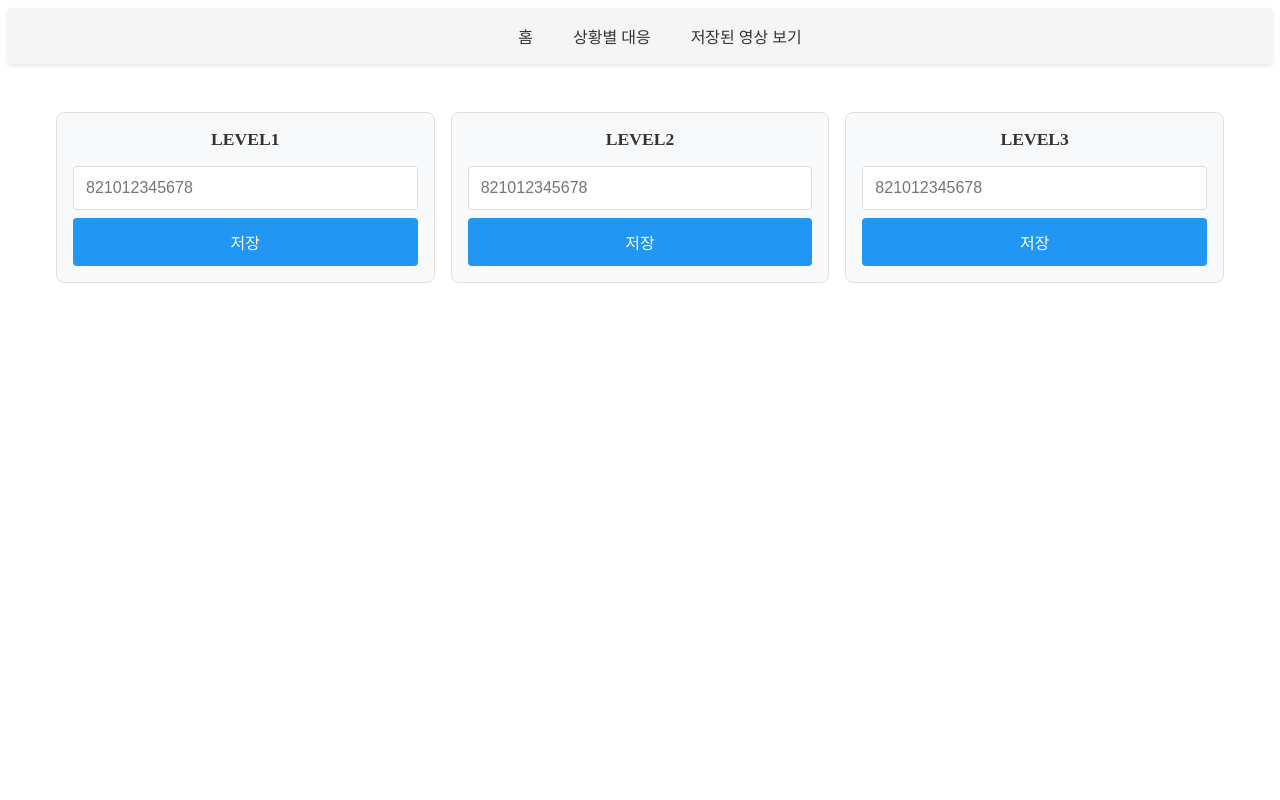
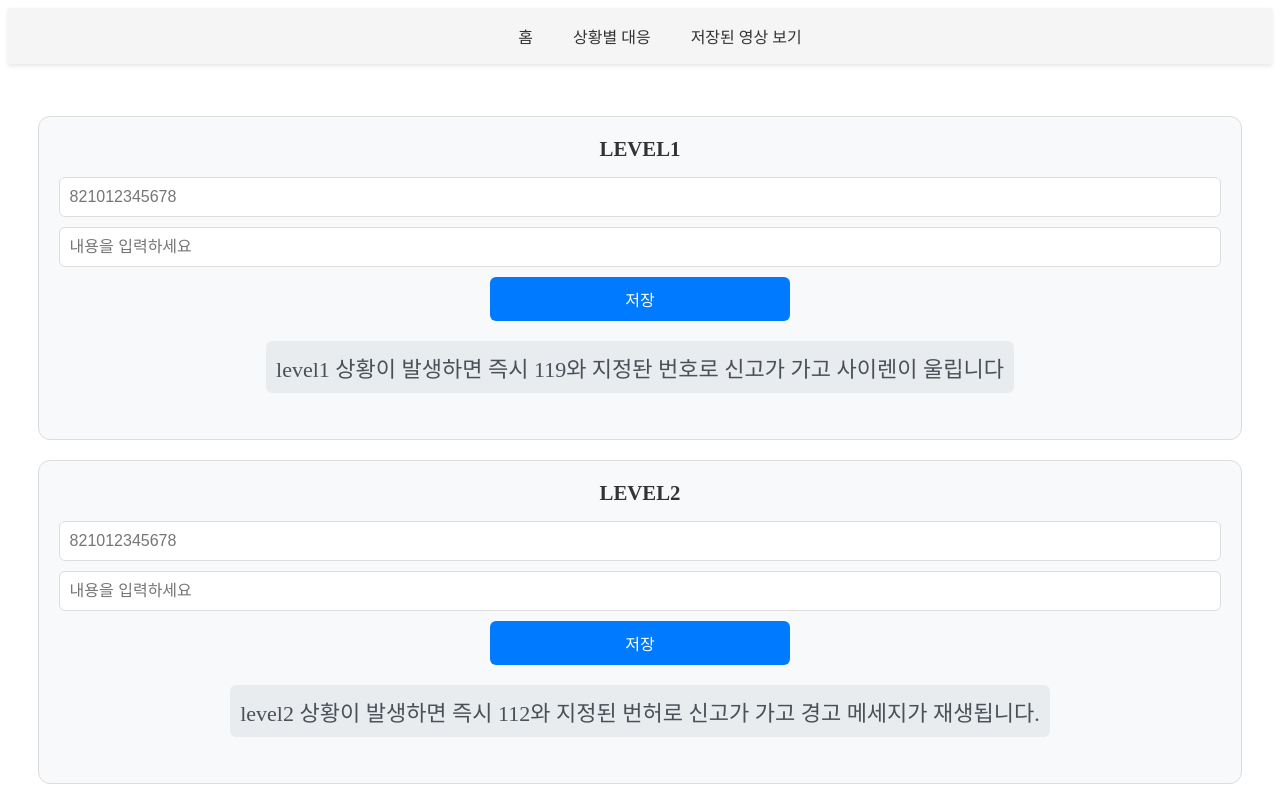
Before and after one commit to carrbanog/WebcamTest, a React (Vite) app in the folder cam/: page /inputNum in a window 1280 px wide. Shown: the top 800 px of the page. Built offline with nearby package versions, Linux system fonts and the light colour scheme.

Commit message:
ai 연결중중

```diff
--- a/cam/package.json
+++ b/cam/package.json
@@ -18,7 +18,8 @@
     "react": "^19.0.0",
     "react-dom": "^19.0.0",
     "react-router-dom": "^7.3.0",
-    "react-webcam": "^7.2.0"
+    "react-webcam": "^7.2.0",
+    "socket.io-client": "^4.8.1"
   },
   "devDependencies": {
     "@eslint/js": "^9.21.0",
--- a/cam/src/api/api.js
+++ b/cam/src/api/api.js
@@ -63,20 +63,36 @@ export const callSavedVideo = async () => {
   }
 };
 
-export const testConnection = async () => {
+export async function testConnection(blob) {
+  const formData = new FormData();
+  formData.append("video_chunk", blob);
+
   try {
-    const res = await fetch("http://10.1.7.161:8000/test", {
+    const res = await fetch("http://10.1.6.242:5000/test", {
       method: "POST",
-      headers: {
-        "Content-Type": "application/json",
-      },
-      body: JSON.stringify({ message: "프론트에서 보낸 테스트 메시지" }),
+      body: formData,
     });
+    const data = await res.json();
+    return data;
+  } catch (err) {
+    console.error("영상 청크 전송 실패:", err);
+  }
+}
 
-    const data = await res.json();
-    console.log("서버 응답:", data);
-  } catch (err) {
-    console.error("연결 실패:", err);
-  }
-};
+// export async function testConnection() {
+//   const formData = new FormData();
+//   formData.append("message", "Hello from frontend"); // 테스트용 문자열 추가
+
+//   try {
+//     const response = await fetch("http://10.1.6.242:5000/test", {
+//       method: "POST",
+//       body: formData,
+//     });
+
+//     const data = await response.json();
+//     return data;
+//   } catch (err) {
+//     console.error("문자 전송 실패:", err);
+//   }
+// }
 // export default { uploadVideo, sendSMS };
--- /dev/null
+++ b/cam/src/api/api1.js
@@ -0,0 +1,23 @@
+// src/api.js
+
+const SERVER_URL = "http://192.168.216.246:8000/frame"; // 서버 엔드포인트
+
+export async function sendFrameToServer(imageDataUrl) {
+  try {
+    const response = await fetch(SERVER_URL, {
+      method: "POST",
+      headers: {
+        "Content-Type": "application/json",
+      },
+      body: JSON.stringify({ image: imageDataUrl }),
+    });
+
+    if (!response.ok) throw new Error("서버 응답 오류");
+
+    const data = await response.json();
+    return data.level; // 서버에서 level 값 반환
+  } catch (error) {
+    console.error("서버 요청 실패:", error);
+    return null;
+  }
+}
--- a/cam/src/components/InputNum.css
+++ b/cam/src/components/InputNum.css
@@ -1,25 +1,22 @@
 .input-num-container {
-  max-width: 1200px;
-  margin: 2rem auto;
-  padding: 0 1rem;
+  max-width: 1600px;
+  margin: auto;
+  padding: 20px;
 }
 
 .level-forms {
   display: flex;
-  justify-content: space-between;
-  gap: 1rem;
-  margin-top: 1rem;
-  padding: 1rem;
-  background-color: #ffffff;
-  border-radius: 8px;
+  flex-direction: column;
+  gap: 20px;
+  align-items: center;
 }
 
 .level-form {
-  width: 33.33%;
-  padding: 1rem;
+  width: 1460px;
+  padding: 20px;
   background-color: #f8f9fa;
-  border-radius: 8px;
-  border: 1px solid #e0e0e0;
+  border-radius: 12px;
+  border: 1px solid #ddd;
   display: flex;
   flex-direction: column;
   gap: 1rem;
@@ -28,7 +25,7 @@
 .level-form h3 {
   margin: 0;
   color: #333333;
-  font-size: 1.1rem;
+  font-size: 1.3rem;
   font-weight: 600;
   text-align: center;
 }
@@ -36,16 +33,17 @@
 .input-num-form {
   display: flex;
   flex-direction: column;
-  gap: 0.5rem;
+  gap: 10px;
   width: 100%;
+  align-items: center;
 }
 
 .input-num-input {
   width: 100%;
-  padding: 0.75rem;
+  padding: 10px;
   border: 1px solid #ddd;
-  border-radius: 4px;
-  font-size: 1rem;
+  border-radius: 6px;
+  font-size: 16px;
   box-sizing: border-box;
 }
 
@@ -54,42 +52,57 @@
   outline: none;
 }
 
+.input-num-textarea {
+  padding: 8px;
+  border: 1px solid #ddd;
+  border-radius: 4px;
+  font-size: 16px;
+  min-height: 100px;
+  resize: vertical;
+}
+
 .input-num-button {
-  background-color: #2196f3;
+  padding: 10px 0;
+  background-color: #007bff;
   color: white;
   border: none;
-  padding: 0.75rem;
-  border-radius: 4px;
-  font-size: 1rem;
+  border-radius: 6px;
   cursor: pointer;
-  width: 100%;
+  font-size: 16px;
+  width: 300px;
   box-sizing: border-box;
 }
 
 .input-num-button:hover {
-  background-color: #1976d2;
+  background-color: #0056b3;
 }
 
-.saved-number {
-  margin-top: auto;
-  padding: 0.75rem;
-  background-color: #e3f2fd;
-  border-radius: 4px;
-  color: #1976d2;
-  font-size: 0.9rem;
+.saved-info {
+  margin-top: 10px;
+}
+
+.saved-number,
+.saved-content {
+  margin-top: 5px;
+  padding: 10px;
+  background-color: #f8f9fa;
+  border-radius: 6px;
+  font-size: 22px;
+}
+
+.level-description {
+  margin-top: 10px;
+  padding: 10px;
+  background-color: #e9ecef;
+  border-radius: 6px;
+  font-size: 22px;
+  color: #495057;
   text-align: center;
-  width: 100%;
-  box-sizing: border-box;
 }
 
 /* 반응형 디자인 */
-@media (max-width: 768px) {
-  .level-forms {
-    flex-direction: column;
-  }
-
+@media (max-width: 1500px) {
   .level-form {
-    width: 100%;
-    margin-bottom: 1rem;
+    width: 95%;
   }
 }
--- a/cam/src/components/InputNum.jsx
+++ b/cam/src/components/InputNum.jsx
@@ -8,7 +8,17 @@ const InputNum = () => {
     level2: "",
     level3: "",
   });
+  const [content, setContent] = useState({
+    level1: "",
+    level2: "",
+    level3: "",
+  });
   const [savedPhoneNum, setSavedPhoneNum] = useState({
+    level1: "",
+    level2: "",
+    level3: "",
+  });
+  const [savedContent, setSavedContent] = useState({
     level1: "",
     level2: "",
     level3: "",
@@ -16,27 +26,46 @@ const InputNum = () => {
 
   useEffect(() => {
     const storedNums = {};
+    const storedContents = {};
     levels.forEach((level) => {
       const num = localStorage.getItem(level);
+      const content = localStorage.getItem(`${level}-content`);
       if (num) {
         storedNums[level] = num;
       }
+      if (content) {
+        storedContents[level] = content;
+      }
     });
     setSavedPhoneNum((prev) => ({ ...prev, ...storedNums }));
+    setSavedContent((prev) => ({ ...prev, ...storedContents }));
   }, []);
 
   const handleChange = (e, level) => {
     setPhoneNum((prev) => ({ ...prev, [level]: e.target.value }));
   };
 
+  const handleContentChange = (e, level) => {
+    setContent((prev) => ({ ...prev, [level]: e.target.value }));
+  };
+
   const handleSubmit = (e, level) => {
     e.preventDefault();
     const trimmed = phoneNum[level].trim();
-    if (!trimmed) return;
+    const trimmedContent = content[level].trim();
+    if (!trimmed && !trimmedContent) return;
 
+    if (trimmed) {
       localStorage.setItem(level, trimmed);
       setSavedPhoneNum((prev) => ({ ...prev, [level]: trimmed }));
       setPhoneNum((prev) => ({ ...prev, [level]: "" }));
+    }
+
+    if (trimmedContent) {
+      localStorage.setItem(`${level}-content`, trimmedContent);
+      setSavedContent((prev) => ({ ...prev, [level]: trimmedContent }));
+      setContent((prev) => ({ ...prev, [level]: "" }));
+    }
   };
 
   return (
@@ -57,15 +86,37 @@ const InputNum = () => {
                 onChange={(e) => handleChange(e, level)}
                 className="input-num-input"
               />
+              <input
+                type="text"
+                value={content[level]}
+                placeholder="내용을 입력하세요"
+                onChange={(e) => handleContentChange(e, level)}
+                className="input-num-input"
+              />
               <button type="submit" className="input-num-button">
                 저장
               </button>
+              <div className="level-description">
+                {level === "level1" &&
+                  "level1 상황이 발생하면 즉시 119와 지정돤 번호로 신고가 가고 사이렌이 울립니다"}
+                {level === "level2" &&
+                  "level2 상황이 발생하면 즉시 112와 지정된 번허로 신고가 가고 경고 메세지가 재생됩니다."}
+                {level === "level3" &&
+                  "level3 상황이 발생하면 지정된 번허로 문자를 보냅니다."}
+              </div>
             </form>
+            <div className="saved-info">
               {savedPhoneNum[level] && (
                 <div className="saved-number">
                   저장된 번호: {savedPhoneNum[level]}
                 </div>
               )}
+              {savedContent[level] && (
+                <div className="saved-content">
+                  저장된 내용: {savedContent[level]}
+                </div>
+              )}
+            </div>
           </div>
         ))}
       </div>
--- a/cam/src/components/Video.css
+++ b/cam/src/components/Video.css
@@ -27,9 +27,19 @@
 }
 
 .video-info {
+  color: #666;
   font-size: 0.9rem;
-  color: #666;
-  margin-bottom: 1rem;
+  margin: 0.5rem 0;
+  text-align: center;
+}
+
+.video-date {
+  color: #888;
+  font-size: 0.85rem;
+  margin: 0.25rem 0 1rem 0;
+  font-style: italic;
+  text-align: center;
+  display: block;
 }
 
 .video-player {
--- a/cam/src/components/Video.jsx
+++ b/cam/src/components/Video.jsx
@@ -18,13 +18,14 @@ const Video = ({ video, baseUrl }) => {
     () => `위도: ${video.latitude}, 경도: ${video.longitude}`,
     [video.latitude, video.longitude]
   );
-
+  console.log(video);
   return (
     <div className="video-item">
       <div className="video-pair">
         <div className="video-container" style={videoContainerStyle}>
           <h3 className="video-title">사건 이전 영상</h3>
           <h4 className="video-info">{locationInfo}</h4>
+          <h4 className="video-date">{video.uploadDate}</h4>
           <video controls className="video-player" preload="metadata">
             <source
               src={`${baseUrl}/videos/${video.prevFileName}`}
@@ -36,6 +37,7 @@ const Video = ({ video, baseUrl }) => {
         <div className="video-container" style={videoContainerStyle}>
           <h3 className="video-title">사건 영상</h3>
           <h4 className="video-info">{locationInfo}</h4>
+          <h4 className="video-date">{video.uploadDate}</h4>
           <video controls className="video-player" preload="metadata">
             <source
               src={`${baseUrl}/videos/${video.fileName}`}
```
Also changed, not shown: cam/src/api/main.js (added, +47 -0 lines), cam/src/components/PackageWebcam.jsx (+15 -4 lines), 1 other file (tests, documents, lock files or other folders). Lines whose indentation alone changed are shown as unchanged.
